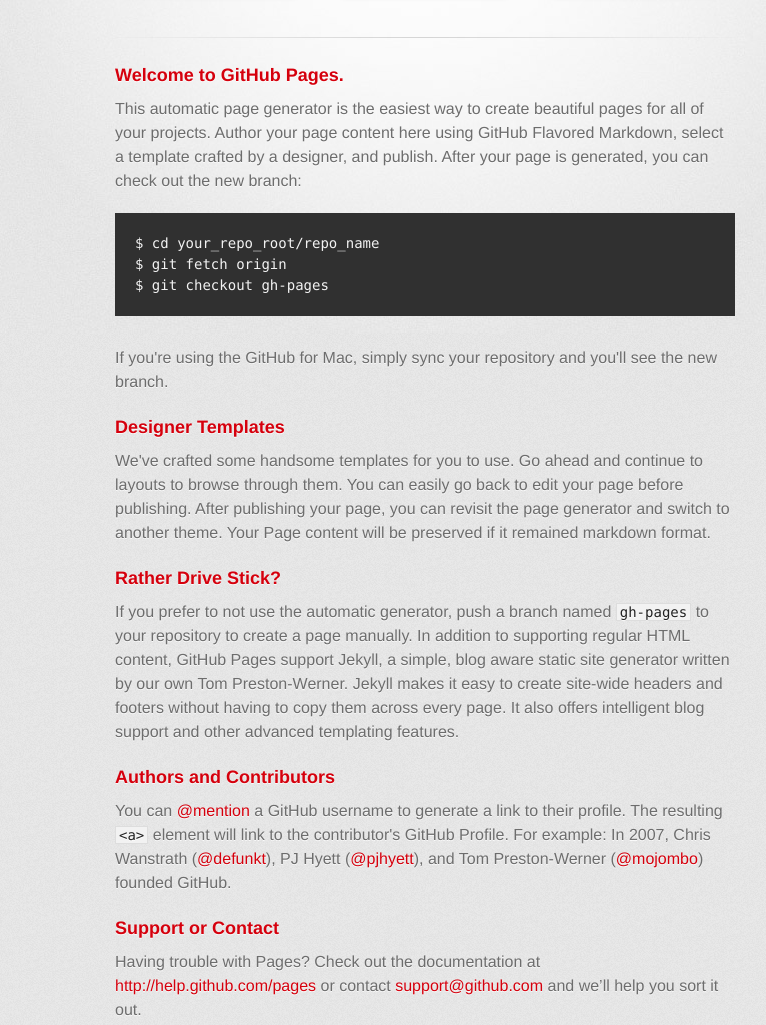
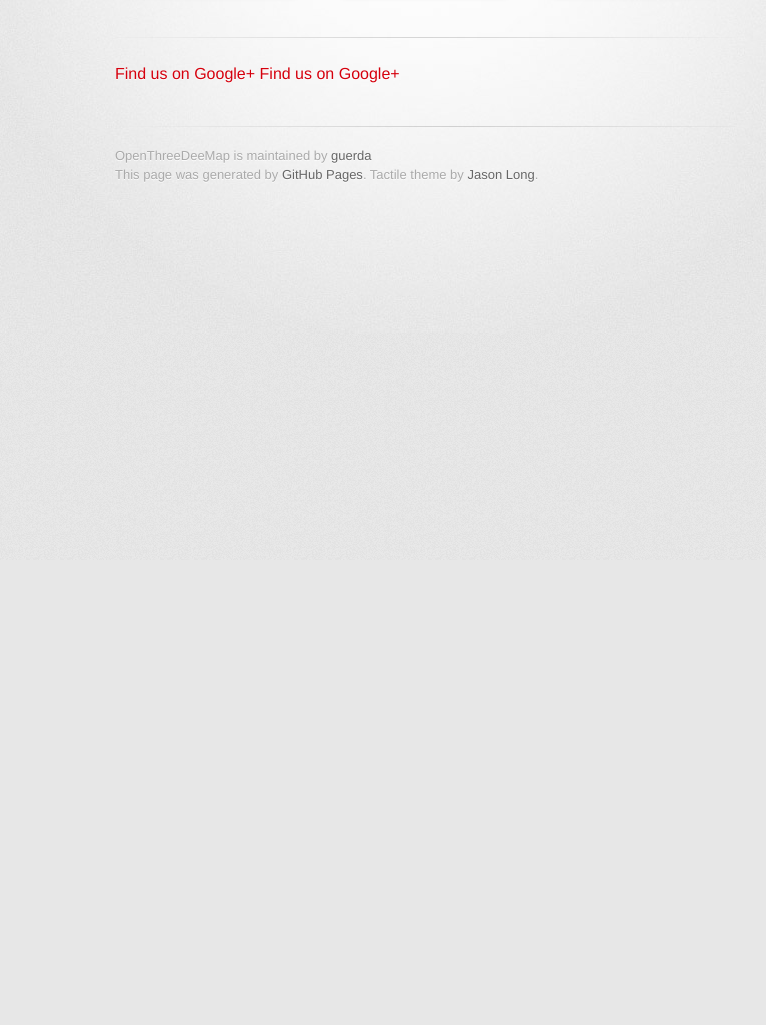
Before and after one commit to guerda/OpenThreeDeeMap, a plain HTML site: page index.html in a window 1280 px wide. Shown: the part 240-1265 px from the top of the page, without its empty margins (215-981 px from the left). After the commit the page ends 800 px from the top, so only its background shows below. Drawn offline with Linux system fonts and the light colour scheme; a web font is replaced by a local one.

```diff
--- a/index.html
+++ b/index.html
@@ -31,37 +31,8 @@
         <hr>
 
         <section id="main_content">
-          <h3>
-<a name="welcome-to-github-pages" class="anchor" href="#welcome-to-github-pages"><span class="octicon octicon-link"></span></a>Welcome to GitHub Pages.</h3>
-
-<p>This automatic page generator is the easiest way to create beautiful pages for all of your projects. Author your page content here using GitHub Flavored Markdown, select a template crafted by a designer, and publish. After your page is generated, you can check out the new branch:</p>
-
-<pre><code>$ cd your_repo_root/repo_name
-$ git fetch origin
-$ git checkout gh-pages
-</code></pre>
-
-<p>If you're using the GitHub for Mac, simply sync your repository and you'll see the new branch.</p>
-
-<h3>
-<a name="designer-templates" class="anchor" href="#designer-templates"><span class="octicon octicon-link"></span></a>Designer Templates</h3>
-
-<p>We've crafted some handsome templates for you to use. Go ahead and continue to layouts to browse through them. You can easily go back to edit your page before publishing. After publishing your page, you can revisit the page generator and switch to another theme. Your Page content will be preserved if it remained markdown format.</p>
-
-<h3>
-<a name="rather-drive-stick" class="anchor" href="#rather-drive-stick"><span class="octicon octicon-link"></span></a>Rather Drive Stick?</h3>
-
-<p>If you prefer to not use the automatic generator, push a branch named <code>gh-pages</code> to your repository to create a page manually. In addition to supporting regular HTML content, GitHub Pages support Jekyll, a simple, blog aware static site generator written by our own Tom Preston-Werner. Jekyll makes it easy to create site-wide headers and footers without having to copy them across every page. It also offers intelligent blog support and other advanced templating features.</p>
-
-<h3>
-<a name="authors-and-contributors" class="anchor" href="#authors-and-contributors"><span class="octicon octicon-link"></span></a>Authors and Contributors</h3>
-
-<p>You can <a href="https://github.com/blog/821" class="user-mention">@mention</a> a GitHub username to generate a link to their profile. The resulting <code>&lt;a&gt;</code> element will link to the contributor's GitHub Profile. For example: In 2007, Chris Wanstrath (<a href="https://github.com/defunkt" class="user-mention">@defunkt</a>), PJ Hyett (<a href="https://github.com/pjhyett" class="user-mention">@pjhyett</a>), and Tom Preston-Werner (<a href="https://github.com/mojombo" class="user-mention">@mojombo</a>) founded GitHub.</p>
-
-<h3>
-<a name="support-or-contact" class="anchor" href="#support-or-contact"><span class="octicon octicon-link"></span></a>Support or Contact</h3>
-
-<p>Having trouble with Pages? Check out the documentation at <a href="http://help.github.com/pages">http://help.github.com/pages</a> or contact <a href="mailto:support@github.com">support@github.com</a> and we’ll help you sort it out.</p>
+          <p><a href="https://plus.google.com/118206285773407008714" rel="publisher">Find us on Google+</a>
+<a href="https://plus.google.com/118206285773407008714">Find us on Google+</a></p>
         </section>
 
         <footer>
```
Also changed, not shown: params.json (+1 -1 lines).
